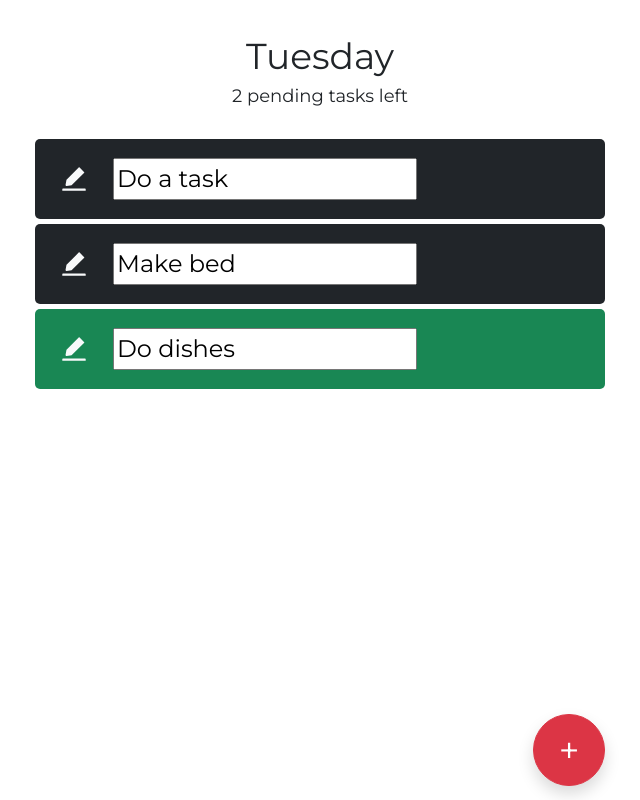
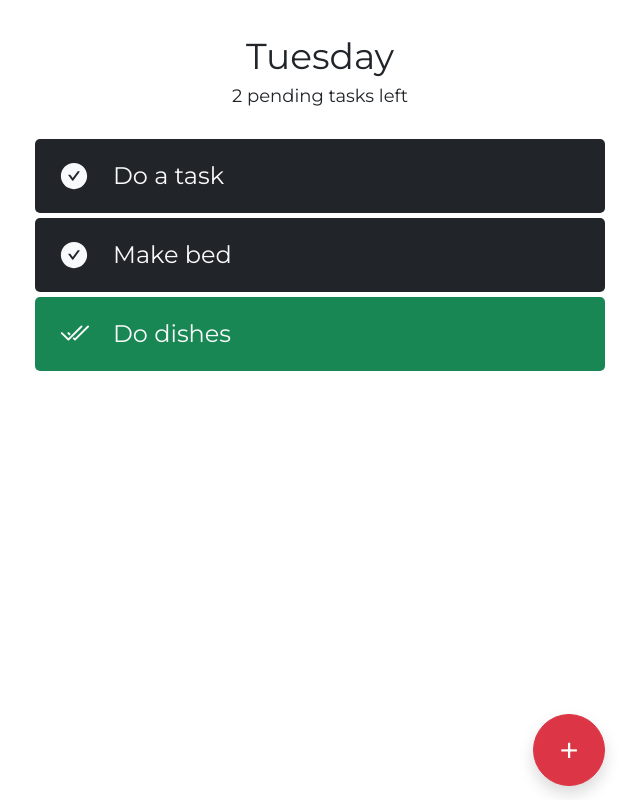
Before and after one commit to jordanmccollam/simple-todo, a React (Create React App) app in the folder client/: page / in a window 1280 px wide. Shown: the whole page, without its empty margins (320-960 px from the left). Built offline with nearby package versions, Linux system fonts and the light colour scheme.

Commit message:
Added id's to test tasks

```diff
--- a/client/src/App.js
+++ b/client/src/App.js
@@ -9,14 +9,17 @@ import moment from 'moment';
 
 const testTasks = [
   {
+    id: 1,
     description: "Do a task",
     completed: false
   },
   {
+    id: 2,
     description: "Do dishes",
     completed: true
   },
   {
+    id: 3,
     description: "Make bed",
     completed: false
   },
@@ -33,7 +36,7 @@ function App() {
 
   const onAddTask = (event) => {
     closeContextMenu()
-    var newTask = {description: "NEW TASK", completed: false}
+    var newTask = {id: Math.floor(Math.random() * 10000), description: "NEW TASK", completed: false}
     setTasks(prevTasks => [...prevTasks, newTask]);
   }
 
@@ -105,10 +108,10 @@ function App() {
             <Row className='task-list'>
               <Col>
                 {tasks.filter(t => !t.completed).map((task, taskIndex) => (
-                  <Task onCheckTask={onCheckTask} onExpandMenu={setTaskMenuData} key={`task-${task.description}-${taskIndex}`} task={task} taskIndex={taskIndex} />
+                  <Task onCheckTask={onCheckTask} onExpandMenu={setTaskMenuData} key={`task-${task.id}`} task={task} taskIndex={taskIndex} />
                 ))}
                 {tasks.filter(t => t.completed).map((task, taskIndex) => (
-                  <Task onCheckTask={onUncheckTask} onExpandMenu={setTaskMenuData} key={`completed-task-${task.description}-${taskIndex}`} task={task} taskIndex={taskIndex} />
+                  <Task onCheckTask={onUncheckTask} onExpandMenu={setTaskMenuData} key={`completed-task-${task.id}`} task={task} taskIndex={taskIndex} />
                 ))}
               </Col>
             </Row>
--- a/client/src/components/Task/Task.js
+++ b/client/src/components/Task/Task.js
@@ -6,7 +6,7 @@ import { AiFillCheckCircle, AiFillEdit } from 'react-icons/ai'
 
 const Task = (props) => {
     const [ description, setDescription ] = useState(props.task.description)
-    const [ editing, setEditing ] = useState(true)
+    const [ editing, setEditing ] = useState(false)
 
     const expandOptions = (e) => {
         e.preventDefault(); // disables default context menu
@@ -55,6 +55,7 @@ const Task = (props) => {
         }>
             {/* Checkbox here */}
             {renderIcon()}
+
             <div>
                 {/* task here here */}
                 {!editing ? (
```
